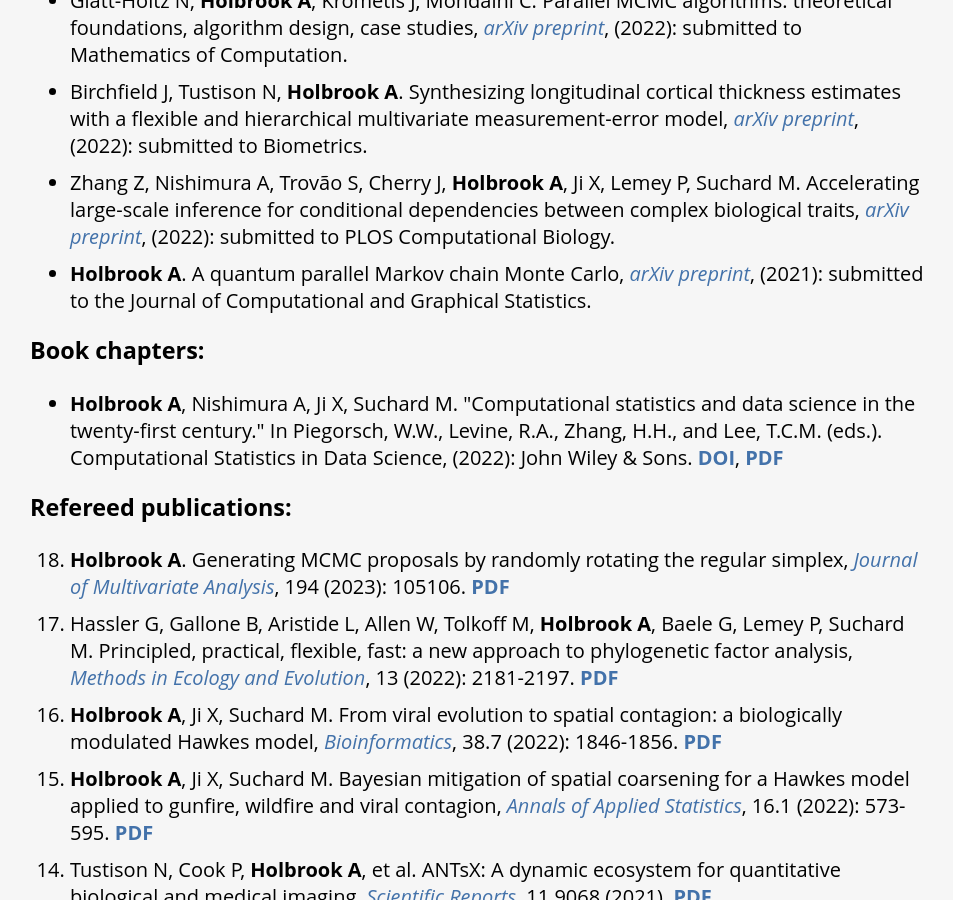
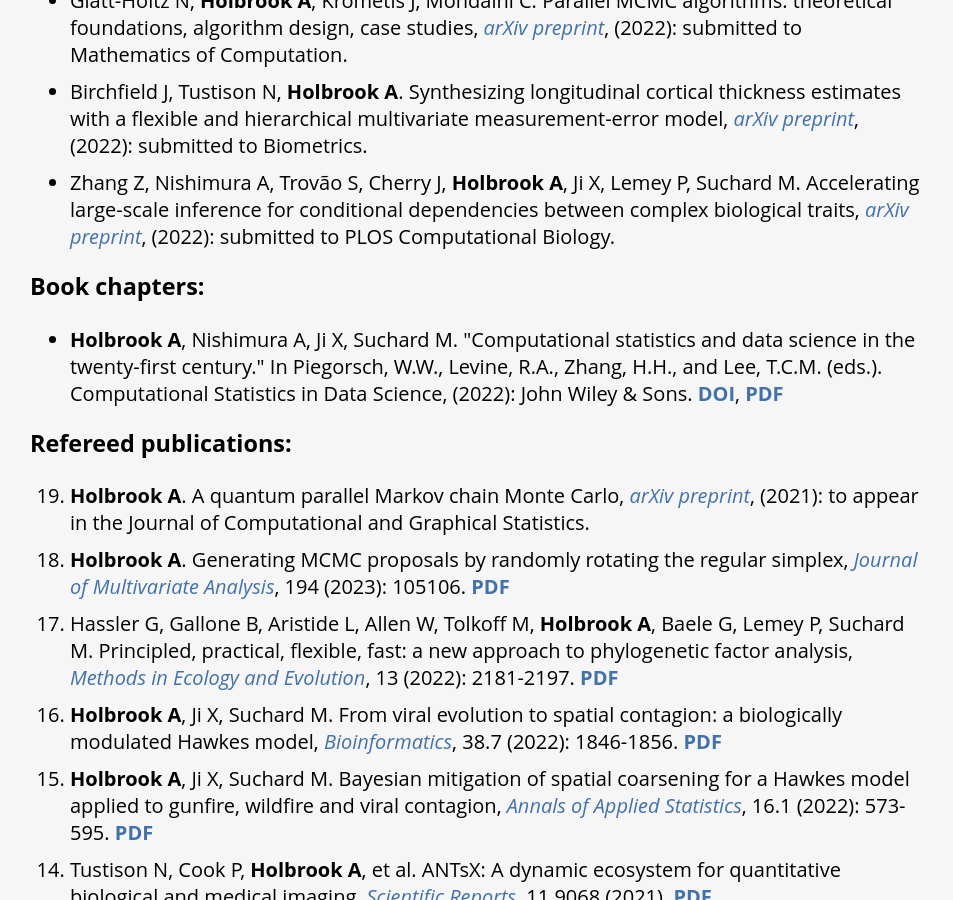
Before and after one commit to andrewjholbrook/andrewjholbrook.github.io, a Jekyll site: the page built from research.html, in a window 1280 px wide and 900 px high, scrolled down 524 px. Shown: the whole window, without its empty margins (162-1115 px from the left). Built offline with Jekyll 4.4.1, drawn with Linux system fonts in a browser that asks for light colours; a style sheet for code colours, icons or effects is not loaded; some of the changed lines change nothing that is shown.

Commit message:
Update research.html

```diff
--- a/research.html
+++ b/research.html
@@ -17,7 +17,6 @@ title: Andrew Holbrook | Research
         <li>Glatt-Holtz N, <b>Holbrook A</b>, Krometis J, Mondaini C. Parallel MCMC algorithms: theoretical foundations, algorithm design, case studies, <i><a href="https://arxiv.org/abs/2209.04750" target="_blank">arXiv preprint</a></i>, (2022): submitted to Mathematics of Computation.  </li>
         <li>Birchfield J, Tustison N, <b>Holbrook A</b>. Synthesizing longitudinal cortical thickness estimates with a flexible and hierarchical multivariate measurement-error model, <i><a href="http://arxiv.org/abs/2204.03576" target="_blank">arXiv preprint</a></i>, (2022): submitted to Biometrics. </li>
     <li>Zhang Z, Nishimura A, Trovão S, Cherry J, <b>Holbrook A</b>, Ji X, Lemey P, Suchard M. Accelerating large-scale inference for conditional dependencies between complex biological traits, <i><a href="http://arxiv.org/abs/2201.07291" target="_blank">arXiv preprint</a></i>, (2022): submitted to PLOS Computational Biology.</li>
-                <li><b>Holbrook A</b>. A quantum parallel Markov chain Monte Carlo, <i><a href="http://arxiv.org/abs/2112.00212" target="_blank">arXiv preprint</a></i>, (2021): submitted to the Journal of Computational and Graphical Statistics.</li>
                         </ul>
 
      <h3>Book chapters:</h3>
@@ -31,6 +30,7 @@ John Wiley & Sons. <b><a href="https://doi.org/10.1002/9781118445112.stat08324"
   <h3>Refereed publications:</h3>
 
   <ol id="pubs" reversed>
+                        <li><b>Holbrook A</b>. A quantum parallel Markov chain Monte Carlo, <i><a href="http://arxiv.org/abs/2112.00212" target="_blank">arXiv preprint</a></i>, (2021): to appear in the Journal of Computational and Graphical Statistics.</li>
                 <li><b>Holbrook A</b>. Generating MCMC proposals by randomly rotating the regular simplex, <i><a href="https://doi.org/10.1016/j.jmva.2022.105106" target="_blank">Journal of Multivariate Analysis</a></i>, 194 (2023): 105106. <a href="papers/simpl.pdf" target="_blank"><b>PDF</b></a>  </li>
                 <li> Hassler G, Gallone B, Aristide L, Allen W, Tolkoff M, <b>Holbrook A</b>, Baele G, Lemey P, Suchard M. Principled, practical, flexible, fast: a new approach to phylogenetic factor analysis, <i><a href="https://doi.org/10.1111/2041-210X.13920" target="_blank">Methods in Ecology and Evolution</a></i>, 13 (2022): 2181-2197. <a href="papers/ppff.pdf" target="_blank"><b>PDF</b></a>
                             <li> <b>Holbrook A</b>, Ji X, Suchard M. From viral evolution to spatial contagion: a biologically modulated Hawkes model, <i><a href="https://doi.org/10.1093/bioinformatics/btac027" target="_blank">Bioinformatics</a></i>, 38.7 (2022): 1846-1856. <a href="papers/phyloHawkes.pdf" target="_blank"><b>PDF</b></a>
```
